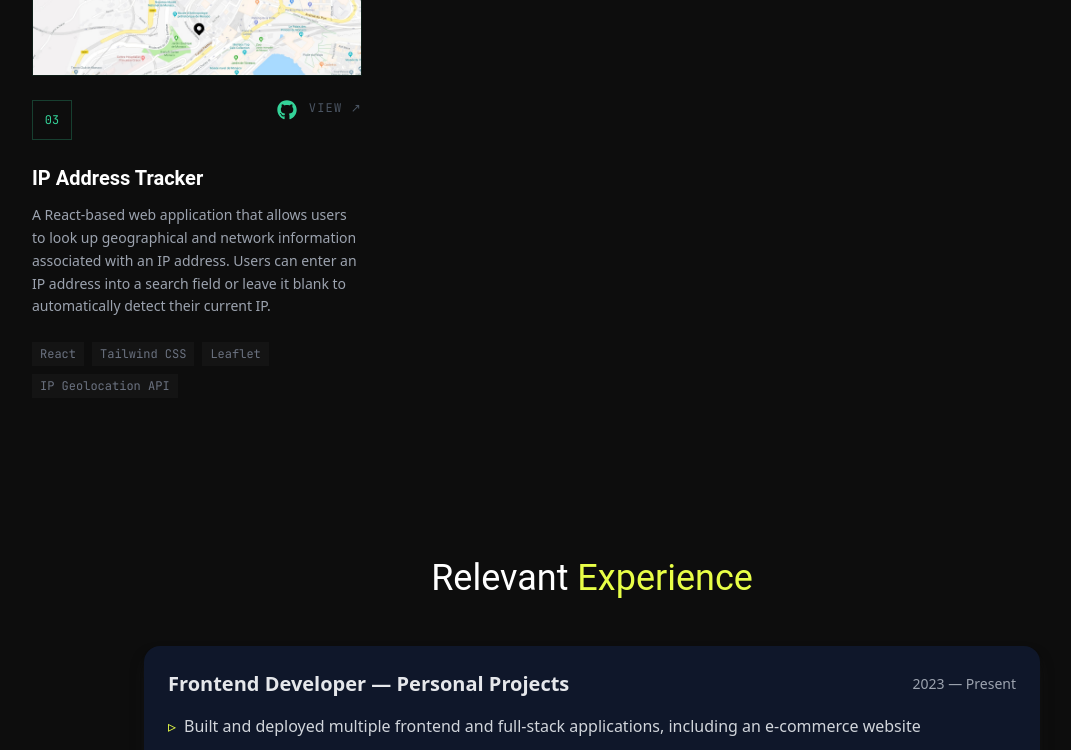
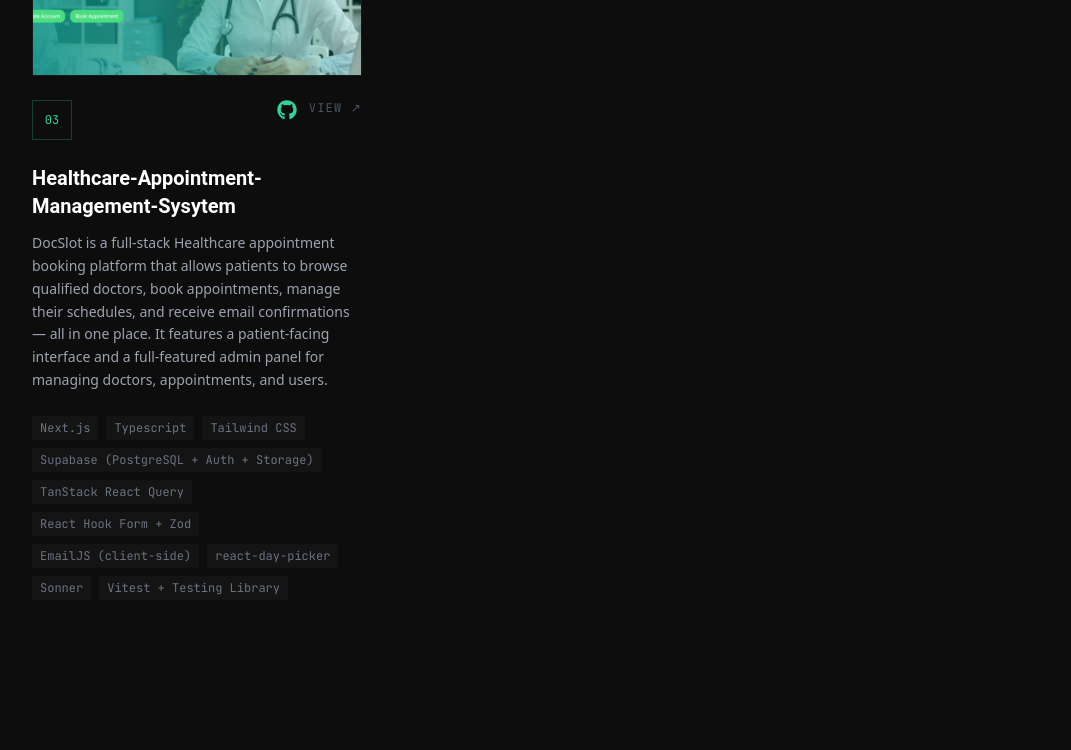
Before and after one commit to ukazimchisom/my-portfolio-website, a React (Vite) app: page / in a window 1280 px wide. Shown: the part 3419-4169 px from the top of the page, without its empty margins (48-1119 px from the left). Built offline with nearby package versions, Linux system fonts and the light colour scheme.

Commit message:
feat: add Healthcare Appointment Management Sysytem project to portfolio

```diff
--- a/src/components/Projects.tsx
+++ b/src/components/Projects.tsx
@@ -40,15 +40,26 @@ const projects = [
   },
   {
     id: 3,
-    title: "IP Address Tracker",
+    title: "Healthcare-Appointment-Management-Sysytem",
     description:
-      "A React-based web application that allows users to look up geographical and network information associated with an IP address. Users can enter an IP address into a search field or leave it blank to automatically detect their current IP.",
-    tech: ["React", "Tailwind CSS", "Leaflet", "IP Geolocation API"],
+      "DocSlot is a full-stack Healthcare appointment booking platform that allows patients to browse qualified doctors, book appointments, manage their schedules, and receive email confirmations — all in one place. It features a patient-facing interface and a full-featured admin panel for managing doctors, appointments, and users.",
+    tech: [
+      "Next.js",
+      "Typescript",
+      "Tailwind CSS",
+      "Supabase (PostgreSQL + Auth + Storage)",
+      "TanStack React Query",
+      "React Hook Form + Zod",
+      "EmailJS (client-side)",
+      "react-day-picker",
+      "Sonner",
+      "Vitest + Testing Library",
+    ],
     color: "#34d399",
-    featured: false,
-    link: "https://ip-tracker-omega-six.vercel.app/",
-    github: "https://github.com/ukazimchisom/ip-tracker",
-    image: "/assets/ip-tracker.jpg",
+    link: "https://docslot-healthcare.vercel.app/",
+    github:
+      "https://github.com/ukazimchisom/Healthcare-Appointment-Management-System",
+    image: "/assets/DocSlot-screenshot.png",
   },
 ];
 
```
Also changed, not shown: public/assets/DocSlot-screenshot.png (added).
